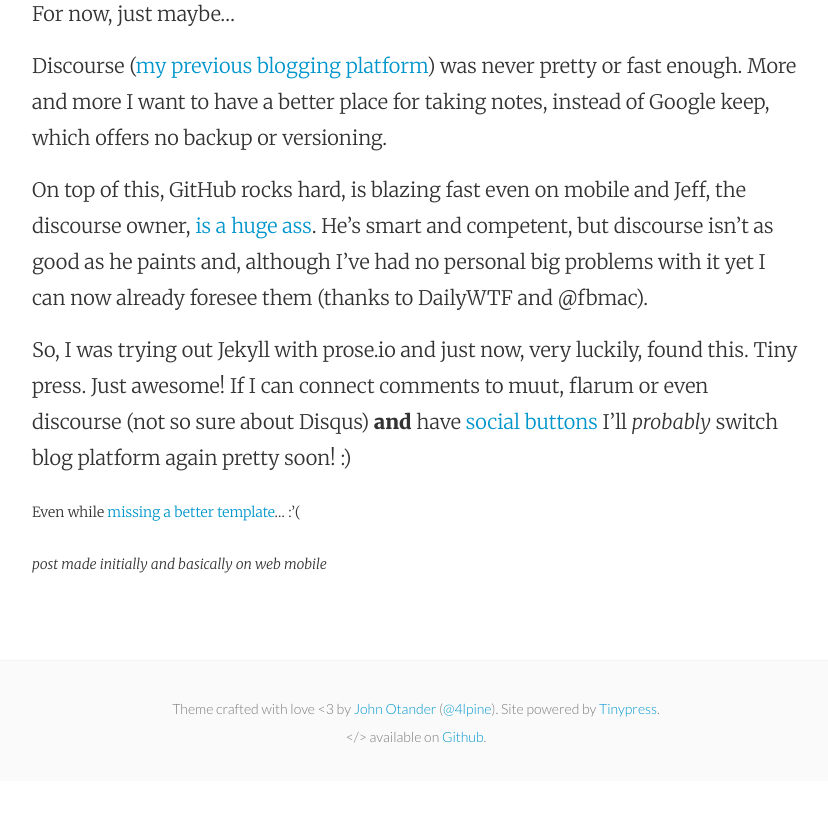
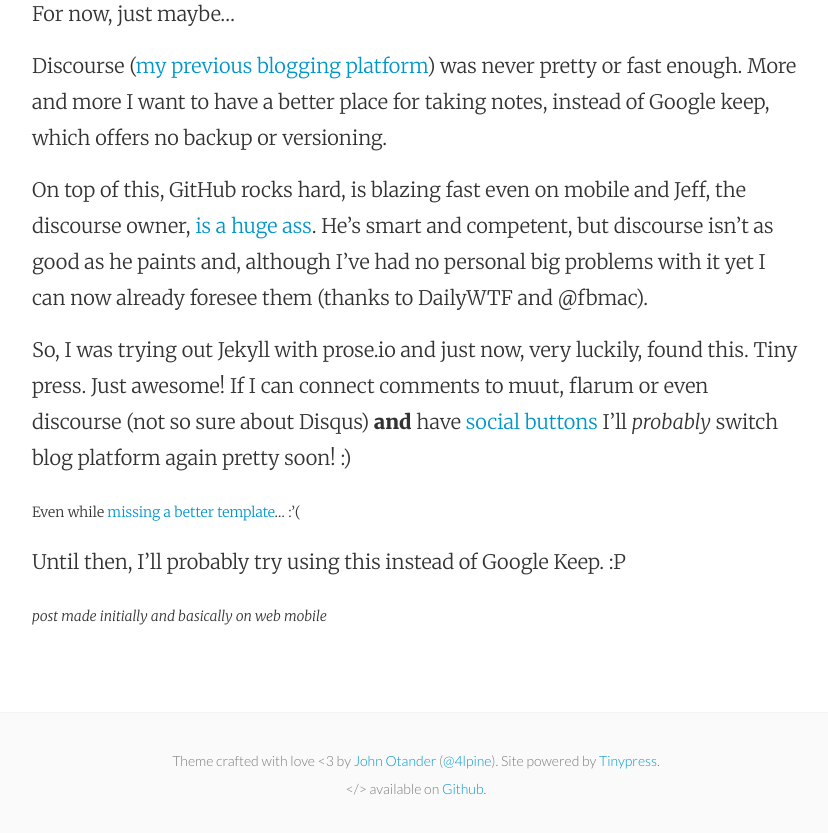
Before and after one commit to cauerego/cauerego.github.io, a Jekyll site: the page built from _posts/2015-12-25-new-blog-platform-once-again.markdown, in a window 1280 px wide. Shown: the part 1106-1939 px from the top of the page, without its empty margins (224-1052 px from the left). Built offline with Jekyll 4.4.1, drawn with Linux system fonts in a browser that asks for light colours; before the commit the page ends 1887 px from its top, so only the background shows below that.

Commit message:
Post update: New blog platform. Once again? - meanwhile

```diff
--- a/_posts/2015-12-25-new-blog-platform-once-again.markdown
+++ b/_posts/2015-12-25-new-blog-platform-once-again.markdown
@@ -16,4 +16,6 @@
 
 <small>Even while [missing a better template](https://github.com/tinypressco/tinypressco.github.io/issues/7)... :'(</small>
 
+Until then, I'll probably try using this instead of Google Keep. :P
+
 <small>*post made initially and basically on web mobile*</small>
```
